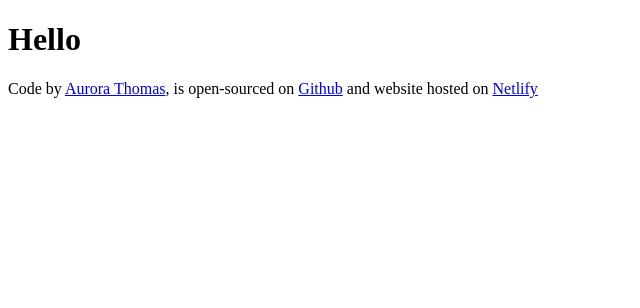
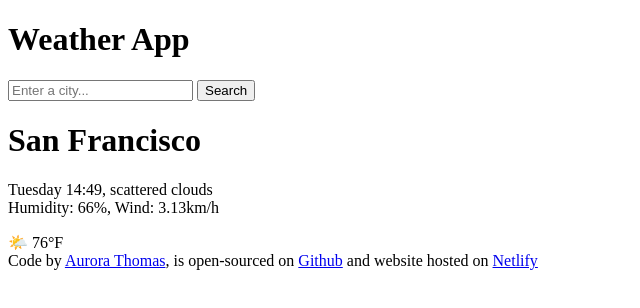
Before and after one commit to auborealis-cyber/vanillasearchtake2, a plain HTML site: page index.html in a window 1280 px wide. Shown: the whole page, without its empty margins (0-640 px from the left). Drawn offline with Linux system fonts and the light colour scheme.

Commit message:
Added header and form along with placeholder text

```diff
--- a/index.html
+++ b/index.html
@@ -6,7 +6,24 @@
     <title>Vanilla Search Project</title>
   </head>
   <body>
-    <h1>Hello</h1>
+    <h1>Weather App</h1>
+    <header>
+      <form>
+        <input type="search" placeholder="Enter a city..." required />
+        <input type="submit" value="Search" />
+      </form>
+    </header>
+    <main>
+      <div>
+        <h1>San Francisco</h1>
+        <p>
+          Tuesday 14:49, scattered clouds
+          <br />
+          Humidity: 66%, Wind: 3.13km/h
+        </p>
+      </div>
+      <div>🌤️ 76°F</div>
+    </main>
     <footer>
       Code by
       <a href="https://github.com/auborealis-cyber" target="_blank"
```
